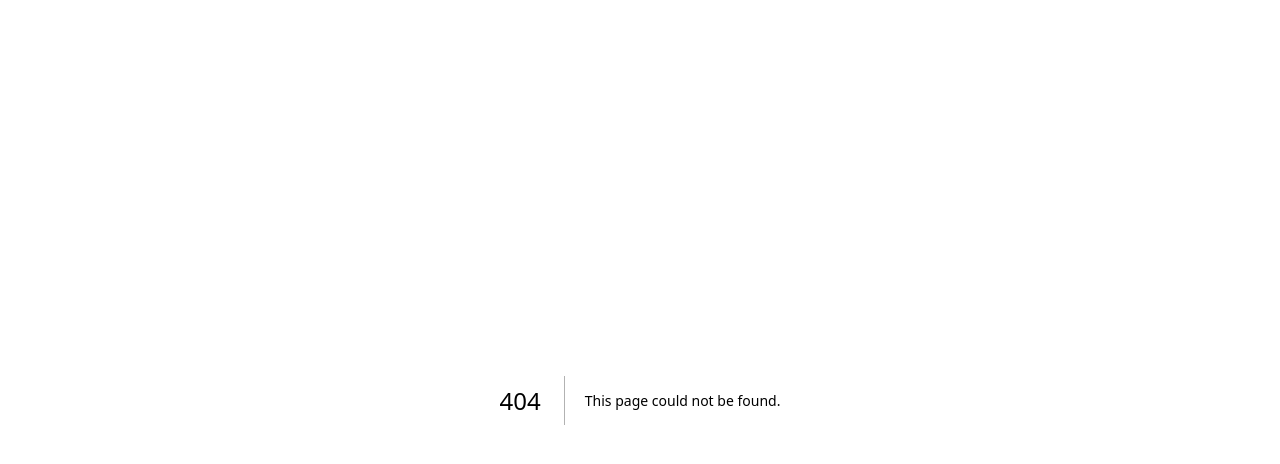
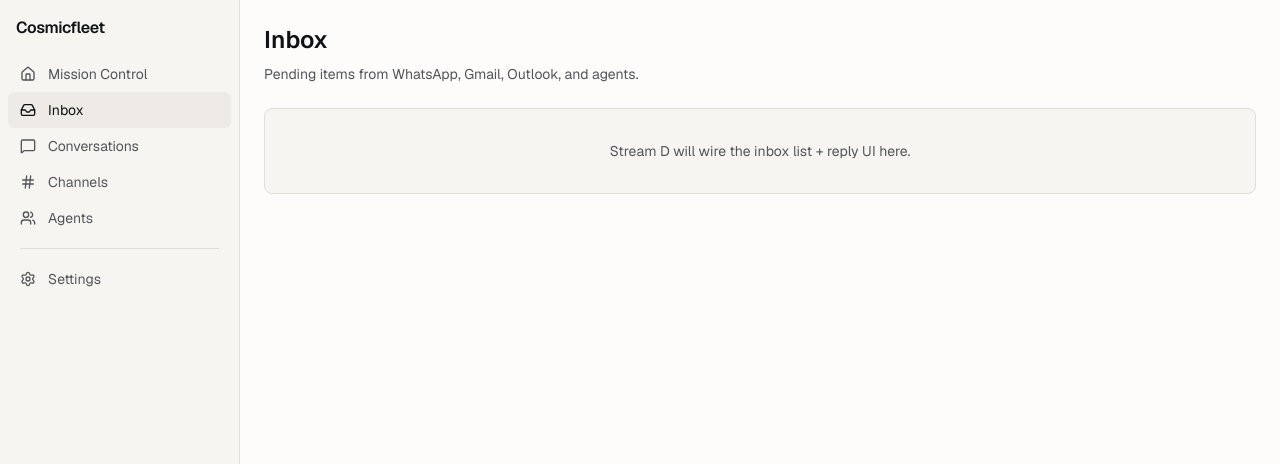
Before and after one commit to RayCosmiclan/cosmiclan, a Next.js app: page /inbox in a window 1280 px wide. Before the commit this address had no page. Shown: the top 464 px of the page. Built offline with nearby package versions, Linux system fonts and the light colour scheme.

Commit message:
add Inbox/Conversations/Channels route shells

```diff
--- /dev/null
+++ b/src/app/(main)/channels/[id]/page.tsx
@@ -0,0 +1,15 @@
+export default async function Page({
+  params,
+}: {
+  params: Promise<{ id: string }>;
+}) {
+  const { id } = await params;
+  return (
+    <div className="mx-auto max-w-4xl p-6">
+      <h1 className="text-2xl font-semibold text-[var(--foreground)]">#{id}</h1>
+      <div className="mt-6 rounded-lg border border-[var(--border)] bg-[var(--surface-2)] p-8 text-sm text-[var(--muted-fg)]">
+        Stream D wires channel messages + composer.
+      </div>
+    </div>
+  );
+}
--- /dev/null
+++ b/src/app/(main)/channels/page.tsx
@@ -0,0 +1,5 @@
+import { redirect } from "next/navigation";
+
+export default function Page() {
+  redirect("/channels/fleet");
+}
--- /dev/null
+++ b/src/app/(main)/conversations/[agent]/page.tsx
@@ -0,0 +1,26 @@
+import { AGENTS } from "@/lib/agents";
+import { notFound } from "next/navigation";
+
+export default async function Page({
+  params,
+}: {
+  params: Promise<{ agent: string }>;
+}) {
+  const { agent } = await params;
+  const a = AGENTS.find(
+    (x) =>
+      x.name.toLowerCase().replace(/\s+/g, "") === agent.toLowerCase() ||
+      x.id === agent.toLowerCase(),
+  );
+  if (!a) notFound();
+  return (
+    <div className="mx-auto max-w-3xl p-6">
+      <h1 className="text-2xl font-semibold text-[var(--foreground)]">
+        Conversation with {a.name}
+      </h1>
+      <div className="mt-6 rounded-lg border border-[var(--border)] bg-[var(--surface-2)] p-8 text-sm text-[var(--muted-fg)]">
+        Stream D fills this in with comms.db thread + composer.
+      </div>
+    </div>
+  );
+}
--- /dev/null
+++ b/src/app/(main)/conversations/page.tsx
@@ -0,0 +1,5 @@
+import { redirect } from "next/navigation";
+
+export default function Page() {
+  redirect("/conversations/marty");
+}
--- /dev/null
+++ b/src/app/(main)/inbox/page.tsx
@@ -0,0 +1,13 @@
+export default function Page() {
+  return (
+    <div className="mx-auto max-w-6xl p-6">
+      <h1 className="text-2xl font-semibold text-[var(--foreground)]">Inbox</h1>
+      <p className="mt-2 text-sm text-[var(--muted-fg)]">
+        Pending items from WhatsApp, Gmail, Outlook, and agents.
+      </p>
+      <div className="mt-6 rounded-lg border border-[var(--border)] bg-[var(--surface-2)] p-8 text-center text-sm text-[var(--muted-fg)]">
+        Stream D will wire the inbox list + reply UI here.
+      </div>
+    </div>
+  );
+}
```
